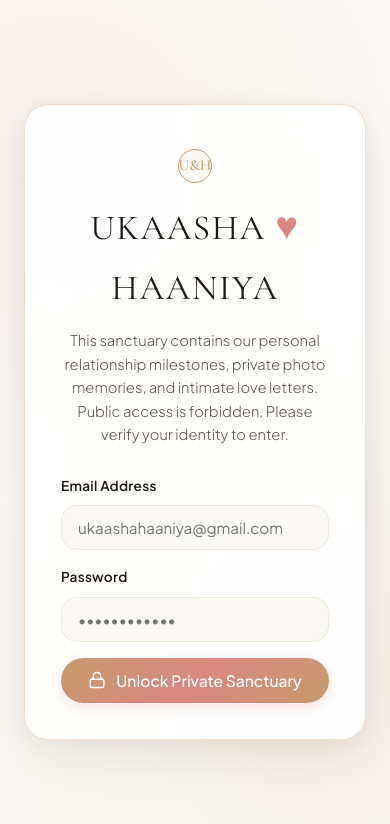
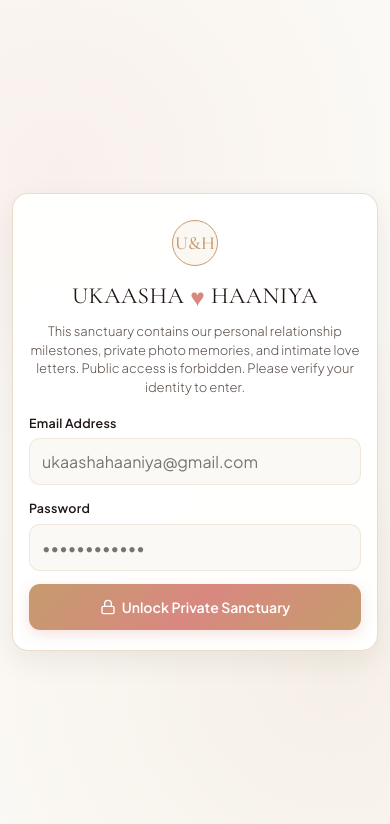
Before and after one commit to mohamedukaashak/ukaashahaaniya, a plain HTML site: page index.html in a window 390 px wide. Drawn offline with nearby package versions, Linux system fonts and the light colour scheme.

Commit message:
Update style.css

```diff
--- a/style.css
+++ b/style.css
@@ -1615,20 +1615,6 @@ h1, h2, h3, h4, .serif {
         height: 220px;
     }
 
-    .gate-card {
-        padding: 28px 16px 20px;
-        width: 96%;
-    }
-
-    .gate-title {
-        font-size: clamp(1.6rem, 6.5vw, 2rem);
-    }
-
-    .gate-desc {
-        font-size: 0.86rem;
-        margin-bottom: 20px;
-    }
-
     .toast-container {
         left: 14px;
         right: 14px;
@@ -1660,21 +1646,18 @@ h1, h2, h3, h4, .serif {
     .counter-label {
         font-size: 0.65rem;
     }
-
-    .gate-card {
-        padding: 24px 12px 18px;
-    }
 }
 
 /* ==============================================================================
-   STRICT PRIVATE GATE / LOCK SCREEN (WHITE/ALABASTER THEME)
+   STRICT PRIVATE GATE / LOCK SCREEN (WARM ALABASTER THEME)
    ============================================================================== */
 .private-gate-screen {
     position: fixed;
-    top: 0;
-    left: 0;
+    inset: 0;
     width: 100vw;
-    height: 100vh;
+    width: 100%;
+    min-height: 100vh;
+    min-height: 100dvh;
     background-color: var(--bg-main);
     background-image:
         radial-gradient(circle at 15% 20%, rgba(217, 136, 128, 0.08) 0%, transparent 45%),
@@ -1684,10 +1667,13 @@ h1, h2, h3, h4, .serif {
     align-items: center;
     justify-content: center;
     z-index: 10000;
-    padding: 24px;
+    padding: max(24px, env(safe-area-inset-top, 24px)) max(20px, env(safe-area-inset-right, 20px)) max(24px, env(safe-area-inset-bottom, 24px)) max(20px, env(safe-area-inset-left, 20px));
+    overflow-y: auto;
+    -webkit-overflow-scrolling: touch;
     opacity: 1;
     visibility: visible;
     transition: opacity 0.6s cubic-bezier(0.16, 1, 0.3, 1), visibility 0.6s;
+    box-sizing: border-box;
 }
 
 .private-gate-screen.unlocked {
@@ -1697,17 +1683,19 @@ h1, h2, h3, h4, .serif {
 }
 
 .gate-card {
-    background: rgba(255, 255, 255, 0.92);
+    background: rgba(255, 255, 255, 0.94);
     border: 1px solid var(--border-medium);
     border-radius: var(--radius-lg);
     max-width: 480px;
     width: 100%;
-    padding: 44px 36px 36px;
+    margin: auto; /* enables perfect vertical & horizontal centering and prevents top-clipping on short/scrolled viewports */
+    padding: 42px 36px 36px;
     text-align: center;
     box-shadow: 0 20px 50px rgba(30, 23, 20, 0.08), 0 4px 20px rgba(197, 155, 109, 0.1);
     backdrop-filter: blur(20px);
     -webkit-backdrop-filter: blur(20px);
     position: relative;
+    box-sizing: border-box;
     animation: gateCardPop 0.5s cubic-bezier(0.16, 1, 0.3, 1);
 }
 
@@ -1719,43 +1707,75 @@ h1, h2, h3, h4, .serif {
 .gate-lock-badge {
     position: relative;
     display: inline-block;
-    margin-bottom: 12px;
+    margin-bottom: 8px;
+}
+
+.gate-monogram {
+    width: 58px;
+    height: 58px;
+    font-size: 1.45rem;
+    margin: 0 auto;
+    display: flex;
+    align-items: center;
+    justify-content: center;
 }
 
 .gate-title {
     font-family: var(--font-serif);
-    font-size: 2.2rem;
+    font-size: 2.15rem;
     color: var(--text-primary);
     letter-spacing: 0.04em;
+    margin-top: 12px;
     margin-bottom: 12px;
+    line-height: 1.25;
 }
 
 .gate-title span {
     color: var(--accent-rose);
-    font-size: 1.1em;
+    font-size: 1.05em;
+    display: inline-block;
+    vertical-align: middle;
 }
 
 .gate-desc {
     color: var(--text-secondary);
     font-size: 0.92rem;
     line-height: 1.6;
-    margin-bottom: 28px;
+    margin-bottom: 26px;
     font-weight: 300;
 }
 
 .gate-form {
     text-align: left;
+    width: 100%;
+}
+
+.gate-form .form-group {
+    margin-bottom: 18px;
+}
+
+.gate-password-group {
+    margin-bottom: 24px;
 }
 
 .gate-form .form-label {
     color: var(--text-primary);
     font-weight: 600;
+    display: block;
+    margin-bottom: 6px;
+    font-size: 0.86rem;
 }
 
 .gate-form .form-input {
+    width: 100%;
+    box-sizing: border-box;
     background: rgba(251, 249, 245, 0.95);
     border: 1px solid var(--border-subtle);
     color: var(--text-primary);
+    font-size: 1rem;
+    padding: 13px 16px;
+    border-radius: 12px;
+    transition: var(--transition-smooth);
 }
 
 .gate-form .form-input:focus {
@@ -1766,12 +1786,212 @@ h1, h2, h3, h4, .serif {
 
 .gate-submit-btn {
     width: 100%;
-    padding: 13px 20px;
+    min-height: 48px;
+    padding: 14px 20px;
     font-size: 0.98rem;
+    font-weight: 600;
     display: flex;
     align-items: center;
     justify-content: center;
     gap: 10px;
+    border-radius: 12px;
+    cursor: pointer;
+    box-sizing: border-box;
+}
+
+/* ==============================================================================
+   GATE / LOGIN SCREEN RESPONSIVE BREAKPOINTS
+   ============================================================================== */
+
+/* Tablets & Mobile (<= 600px) */
+@media (max-width: 600px) {
+    .private-gate-screen {
+        padding: max(18px, env(safe-area-inset-top, 18px)) max(16px, env(safe-area-inset-right, 16px)) max(18px, env(safe-area-inset-bottom, 18px)) max(16px, env(safe-area-inset-left, 16px));
+    }
+
+    .gate-card {
+        padding: 32px 22px 26px;
+        border-radius: 20px;
+        max-width: 100%;
+        box-shadow: 0 14px 38px rgba(30, 23, 20, 0.08), 0 2px 14px rgba(197, 155, 109, 0.08);
+    }
+
+    .gate-monogram {
+        width: 52px;
+        height: 52px;
+        font-size: 1.3rem;
+    }
+
+    .gate-title {
+        font-size: clamp(1.55rem, 6.2vw, 1.95rem);
+        margin-top: 10px;
+        margin-bottom: 10px;
+        line-height: 1.25;
+    }
+
+    .gate-desc {
+        font-size: 0.86rem;
+        line-height: 1.5;
+        margin-bottom: 20px;
+    }
+
+    .gate-form .form-group {
+        margin-bottom: 15px;
+    }
+
+    .gate-password-group {
+        margin-bottom: 20px;
+    }
+
+    .gate-form .form-label {
+        font-size: 0.82rem;
+        margin-bottom: 5px;
+    }
+
+    .gate-form .form-input {
+        font-size: 16px; /* Prevents auto-zoom on iOS Safari */
+        padding: 13px 14px;
+        min-height: 48px;
+        border-radius: 11px;
+    }
+
+    .gate-submit-btn {
+        min-height: 48px;
+        padding: 13px 16px;
+        font-size: 0.94rem;
+        gap: 8px;
+        border-radius: 11px;
+    }
+}
+
+/* Compact Smartphones (<= 400px - e.g. iPhone SE, Pixel, Galaxy) */
+@media (max-width: 400px) {
+    .private-gate-screen {
+        padding: max(14px, env(safe-area-inset-top, 14px)) max(12px, env(safe-area-inset-right, 12px)) max(14px, env(safe-area-inset-bottom, 14px)) max(12px, env(safe-area-inset-left, 12px));
+    }
+
+    .gate-card {
+        padding: 26px 16px 20px;
+        border-radius: 16px;
+        box-shadow: 0 10px 30px rgba(30, 23, 20, 0.07);
+    }
+
+    .gate-monogram {
+        width: 46px;
+        height: 46px;
+        font-size: 1.15rem;
+    }
+
+    .gate-title {
+        font-size: 1.45rem;
+        letter-spacing: 0.02em;
+        margin-top: 8px;
+        margin-bottom: 8px;
+    }
+
+    .gate-desc {
+        font-size: 0.81rem;
+        line-height: 1.45;
+        margin-bottom: 16px;
+    }
+
+    .gate-form .form-group {
+        margin-bottom: 13px;
+    }
+
+    .gate-password-group {
+        margin-bottom: 18px;
+    }
+
+    .gate-form .form-label {
+        font-size: 0.78rem;
+    }
+
+    .gate-form .form-input {
+        font-size: 16px;
+        padding: 12px 12px;
+        min-height: 46px;
+    }
+
+    .gate-submit-btn {
+        min-height: 46px;
+        padding: 12px 14px;
+        font-size: 0.88rem;
+        gap: 6px;
+    }
+
+    .gate-submit-btn svg {
+        width: 16px;
+        height: 16px;
+        flex-shrink: 0;
+    }
+}
+
+/* Narrowest Smartphones (<= 330px - e.g. Galaxy Fold outer screen) */
+@media (max-width: 330px) {
+    .gate-card {
+        padding: 22px 12px 18px;
+    }
+
+    .gate-title {
+        font-size: 1.3rem;
+    }
+
+    .gate-submit-btn {
+        font-size: 0.82rem;
+        padding: 11px 10px;
+    }
+}
+
+/* Landscape / Short Screens (e.g. mobile rotated horizontally or with virtual keyboard open) */
+@media (max-height: 600px) {
+    .private-gate-screen {
+        align-items: flex-start;
+        padding-top: max(12px, env(safe-area-inset-top, 12px));
+        padding-bottom: max(12px, env(safe-area-inset-bottom, 12px));
+    }
+
+    .gate-card {
+        margin-top: 8px;
+        margin-bottom: 8px;
+        padding: 20px 18px 18px;
+    }
+
+    .gate-monogram {
+        width: 40px;
+        height: 40px;
+        font-size: 1.05rem;
+    }
+
+    .gate-title {
+        font-size: 1.35rem;
+        margin-top: 6px;
+        margin-bottom: 6px;
+    }
+
+    .gate-desc {
+        font-size: 0.8rem;
+        line-height: 1.4;
+        margin-bottom: 14px;
+    }
+
+    .gate-form .form-group {
+        margin-bottom: 10px;
+    }
+
+    .gate-password-group {
+        margin-bottom: 14px;
+    }
+
+    .gate-form .form-input {
+        padding: 10px 12px;
+        min-height: 42px;
+    }
+
+    .gate-submit-btn {
+        min-height: 44px;
+        padding: 11px 14px;
+    }
 }
 
 /* Unlocked container animation */
```
